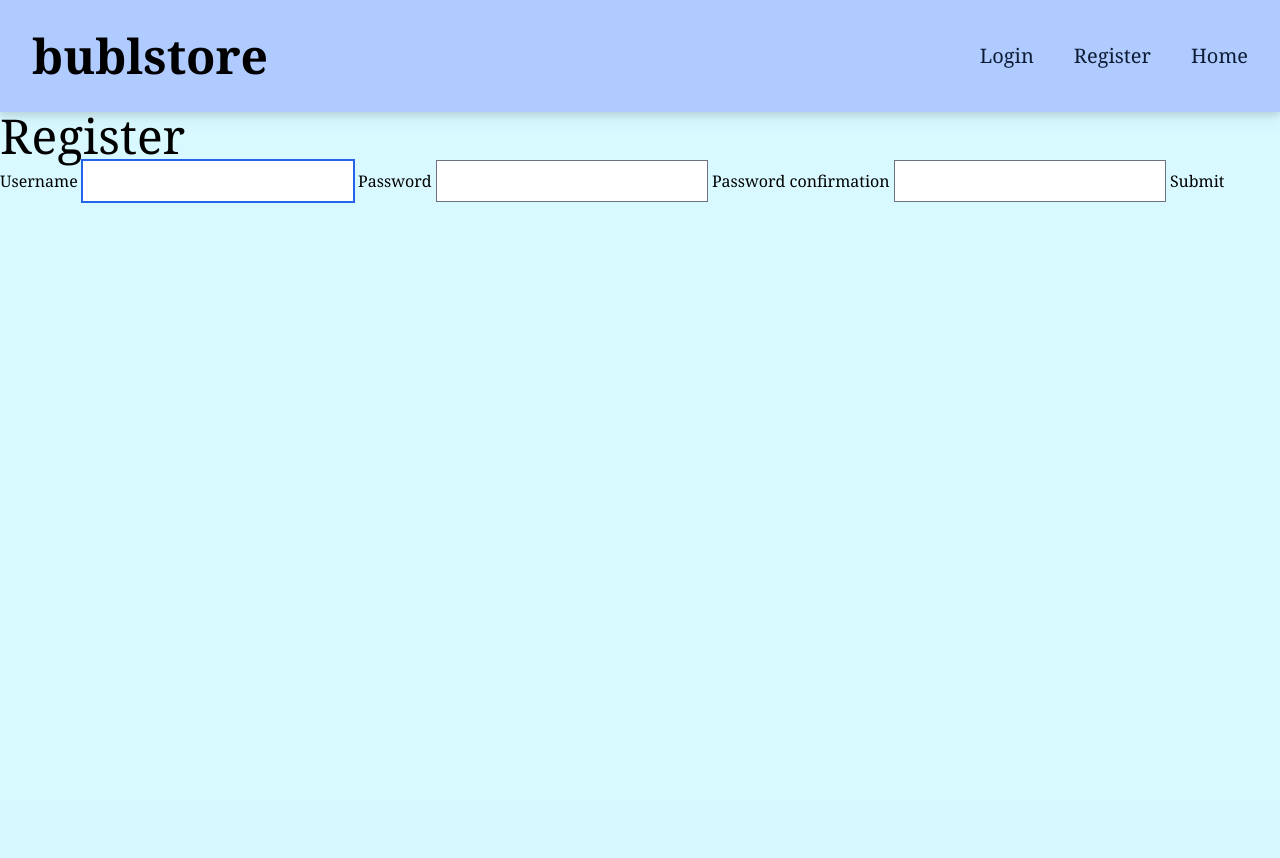
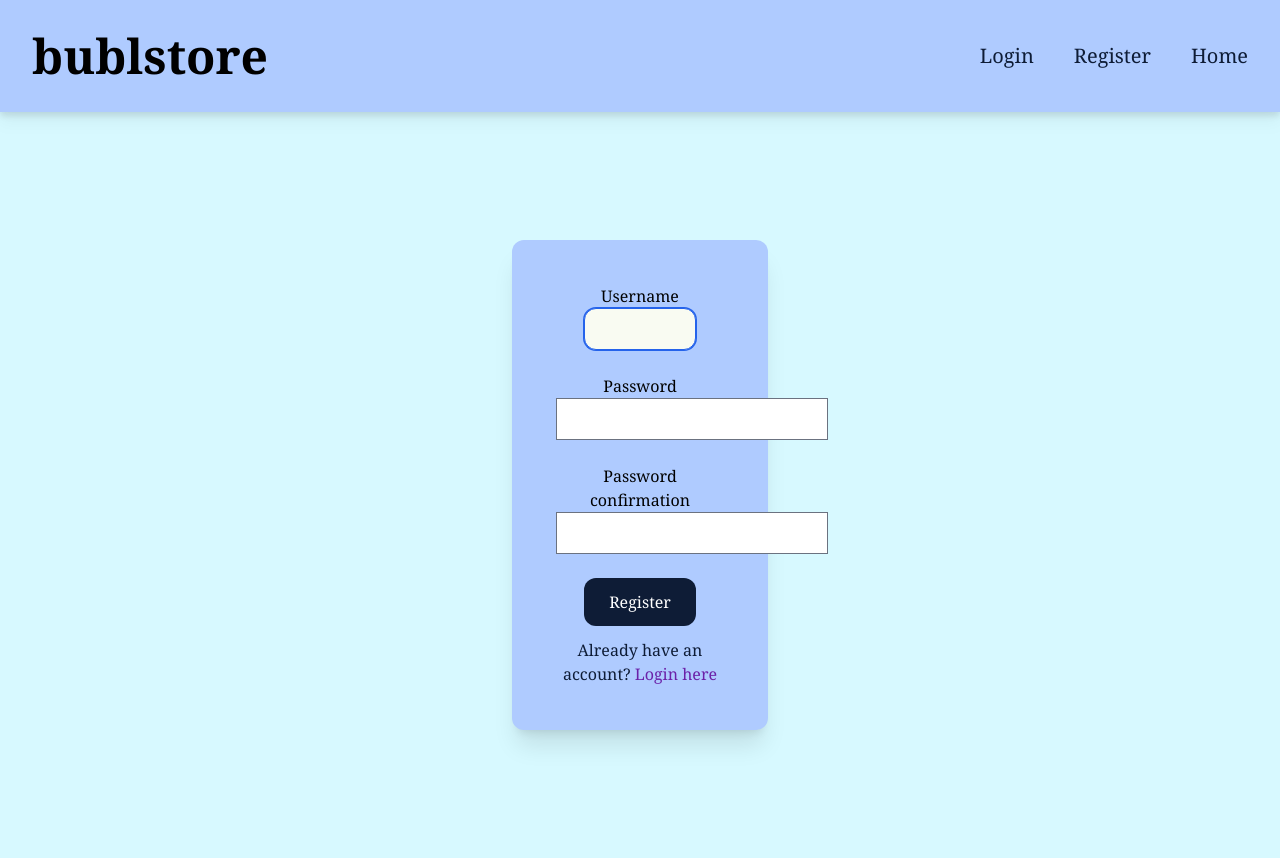
Before and after one commit to ZenBubble/bublstore, a Django app: page /store/register in a window 1280 px wide. Before the commit the page ends 203 px from the top, so only its background shows below. Run offline with Django 5.2, Linux system fonts and the light colour scheme; some libraries are stand-ins or nearby versions.

Commit message:
ui done, moving on to the fun stuff
critics may call it plain and simple, i perfer to call it minimalistic

```diff
--- a/store/forms.py
+++ b/store/forms.py
@@ -1,6 +1,6 @@
 from django.contrib.auth.models import User
 from django.contrib.auth.forms import UserCreationForm
-from django.forms import ModelForm, Textarea, PasswordInput
+from django.forms import ModelForm, Textarea, PasswordInput, TextInput
 from .models import Review
 
 class ReviewForm(ModelForm):
@@ -16,11 +16,17 @@ class RegisterForm(UserCreationForm):
     class Meta:
         model = User
         fields = ['username', 'password1', 'password2']
+        widgets = {
+            'username': TextInput(attrs={'class': 'rounded-xl bg-accent w-2/3'}),
+            'password1': PasswordInput(attrs={'class': 'rounded-xl bg-accent w-2/3'}),
+            'password2': PasswordInput(attrs={'class': 'rounded-xl bg-accent w-2/3'}),
+        }
 
 class LoginForm(ModelForm):
     class Meta:
         model = User
         fields = ['username', 'password']
         widgets = {
-            'password': PasswordInput()
+            'username': TextInput(attrs={'class': 'rounded-xl bg-accent w-2/3'}),
+            'password': PasswordInput(attrs={'class': 'rounded-xl bg-accent w-2/3'}),
         }
--- a/store/models.py
+++ b/store/models.py
@@ -21,6 +21,8 @@ class Cart(models.Model):
         return (self.user.username + "'s cart")
     def total_cost(self):
         return sum(item.cost for item in self.items.all())
+    def num_items(self):
+        return self.items.all().count()
 
 # automatically creates the cart object and assigns to the new user
 @receiver(post_save, sender=User)
--- a/store/templates/store/item.html
+++ b/store/templates/store/item.html
@@ -46,8 +46,8 @@
         {% endfor %}
 
         <!-- allow user to post review/add to cart if logged in, else display login message -->
-        {% if request.user.is_authenticated %}
             <div class="py-3">
+                {% if request.user.is_authenticated %}
                 <form method="post" action={{item.id}}>
                         <div class="py-6">
                             <label for="title" class="block mb-2 text-sm font-medium text-dark">Title</label>
@@ -64,8 +64,8 @@
                     </form>
                 {% else %}
                     <p>Login to leave a review!</p>
+                {% endif %}
             </div>
-        {% endif %}
 
         <div class="mt-3">
             <!-- list all reviews -->
--- a/store/templates/store/register.html
+++ b/store/templates/store/register.html
@@ -11,17 +11,23 @@
 <body>
     {% include "store/header.html" %}
     {% include "store/base.html" %}
-    <h1>Register</h1>
-    <form method="post">
-        {{form.username.label}}
-        {{form.username}}
-        {{form.password1.label}}
-        {{form.password1}}
-        {{form.password2.label}}
-        {{form.password2}}
-        {{form.errors}}
-        {% csrf_token %}
-        <button name="submit">Submit</button>
+
+    <div class="justify-center align-middle text-center bg-secondary my-32 mx-[32rem] h-auto p-6 rounded-xl shadow-xl">
+        <form method="post" class="p-5">
+            {% csrf_token %}
+            <label for="username">{{form.username.label}}</label>
+            <div id="username" class="mb-6">{{form.username}}</div>
+            <label for="password1">{{form.password1.label}}</label>
+            <div id="password1" class="mb-6">{{form.password1}}</div>
+            <label for="password2">{{form.password2.label}}</label>
+            <div id="password2" class="mb-6">{{form.password2}}</div>
+            {{form.errors}}
+            <button type="submit" class="bg-dark text-white w-2/3 py-3 rounded-xl hover:shadow-xl hover:bg-dark/90">Register</button>
+            <p class="mt-3">Already have an account? <a href="{% url 'store:login' %}" class="text-purple-800 hover:text-purple-950">Login here</a></p>
         </form>
+        {% for message in messages %}
+            <p>{{message}}</p>
+        {% endfor %}
+    </div>
 </body>
 </html>
--- a/theme/static/css/dist/styles.css
+++ b/theme/static/css/dist/styles.css
@@ -853,9 +845,14 @@ a {
   margin: 1.5rem;
 }
 
-.my-6 {
-  margin-top: 1.5rem;
-  margin-bottom: 1.5rem;
+.mx-\[32rem\] {
+  margin-left: 32rem;
+  margin-right: 32rem;
+}
+
+.my-32 {
+  margin-top: 8rem;
+  margin-bottom: 8rem;
 }
 
 .mb-2 {
@@ -886,16 +883,28 @@ a {
   height: 3rem;
 }
 
+.h-\[100px\] {
+  height: 100px;
+}
+
 .h-\[500px\] {
   height: 500px;
+}
+
+.h-auto {
+  height: auto;
 }
 
 .h-full {
   height: 100%;
 }
 
-.h-\[100px\] {
-  height: 100px;
+.w-2\/3 {
+  width: 66.666667%;
+}
+
+.w-\[100px\] {
+  width: 100px;
 }
 
 .w-\[500px\] {
@@ -996,6 +987,11 @@ a {
   border-width: 1px;
 }
 
+.bg-accent {
+  --tw-bg-opacity: 1;
+  background-color: rgb(249 251 242 / var(--tw-bg-opacity, 1));
+}
+
 .bg-black\/80 {
   background-color: rgb(0 0 0 / 0.8);
 }
@@ -1025,16 +1021,16 @@ a {
      object-fit: cover;
 }
 
+.p-3 {
+  padding: 0.75rem;
+}
+
+.p-5 {
+  padding: 1.25rem;
+}
+
 .p-6 {
   padding: 1.5rem;
-}
-
-.p-12 {
-  padding: 3rem;
-}
-
-.p-3 {
-  padding: 0.75rem;
 }
 
 .px-28 {
@@ -1181,6 +1166,11 @@ a {
 .text-purple-500 {
   --tw-text-opacity: 1;
   color: rgb(168 85 247 / var(--tw-text-opacity, 1));
+}
+
+.text-purple-800 {
+  --tw-text-opacity: 1;
+  color: rgb(107 33 168 / var(--tw-text-opacity, 1));
 }
 
 .text-white {
@@ -1201,6 +1191,12 @@ a {
 .shadow-md {
   --tw-shadow: 0 4px 6px -1px rgb(0 0 0 / 0.1), 0 2px 4px -2px rgb(0 0 0 / 0.1);
   --tw-shadow-colored: 0 4px 6px -1px var(--tw-shadow-color), 0 2px 4px -2px var(--tw-shadow-color);
+  box-shadow: var(--tw-ring-offset-shadow, 0 0 #0000), var(--tw-ring-shadow, 0 0 #0000), var(--tw-shadow);
+}
+
+.shadow-xl {
+  --tw-shadow: 0 20px 25px -5px rgb(0 0 0 / 0.1), 0 8px 10px -6px rgb(0 0 0 / 0.1);
+  --tw-shadow-colored: 0 20px 25px -5px var(--tw-shadow-color), 0 8px 10px -6px var(--tw-shadow-color);
   box-shadow: var(--tw-ring-offset-shadow, 0 0 #0000), var(--tw-ring-shadow, 0 0 #0000), var(--tw-shadow);
 }
 
--- a/theme/static_src/src/styles.css
+++ b/theme/static_src/src/styles.css
@@ -45,4 +45,5 @@
     .clickable-image {
         @apply transition-all duration-100 w-0 opacity-0;
     }
+
 }
```
Also changed, not shown: other parts of theme/static/css/dist/styles.css (+32 -60 lines), store/templates/store/cart.html (+12 -8 lines), store/templates/store/login.html (+12 -10 lines), README.md, db.sqlite3.
